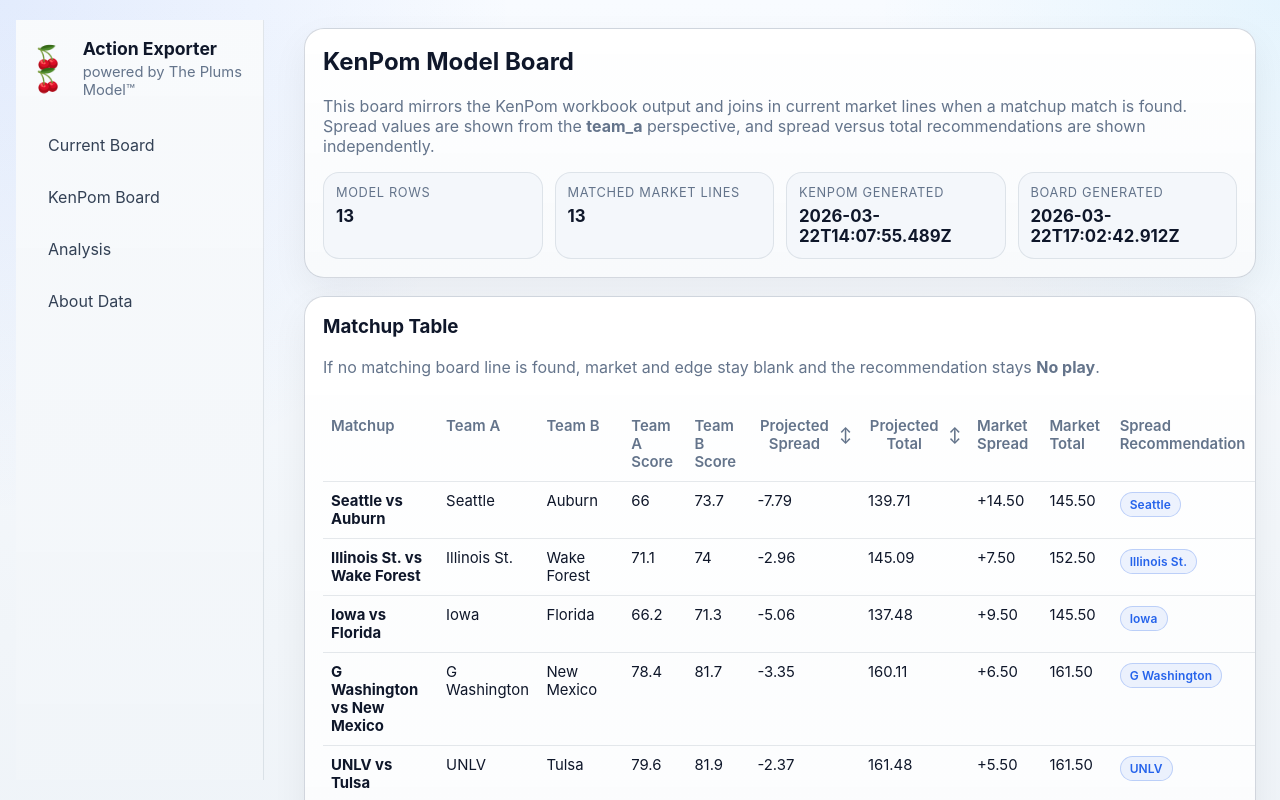
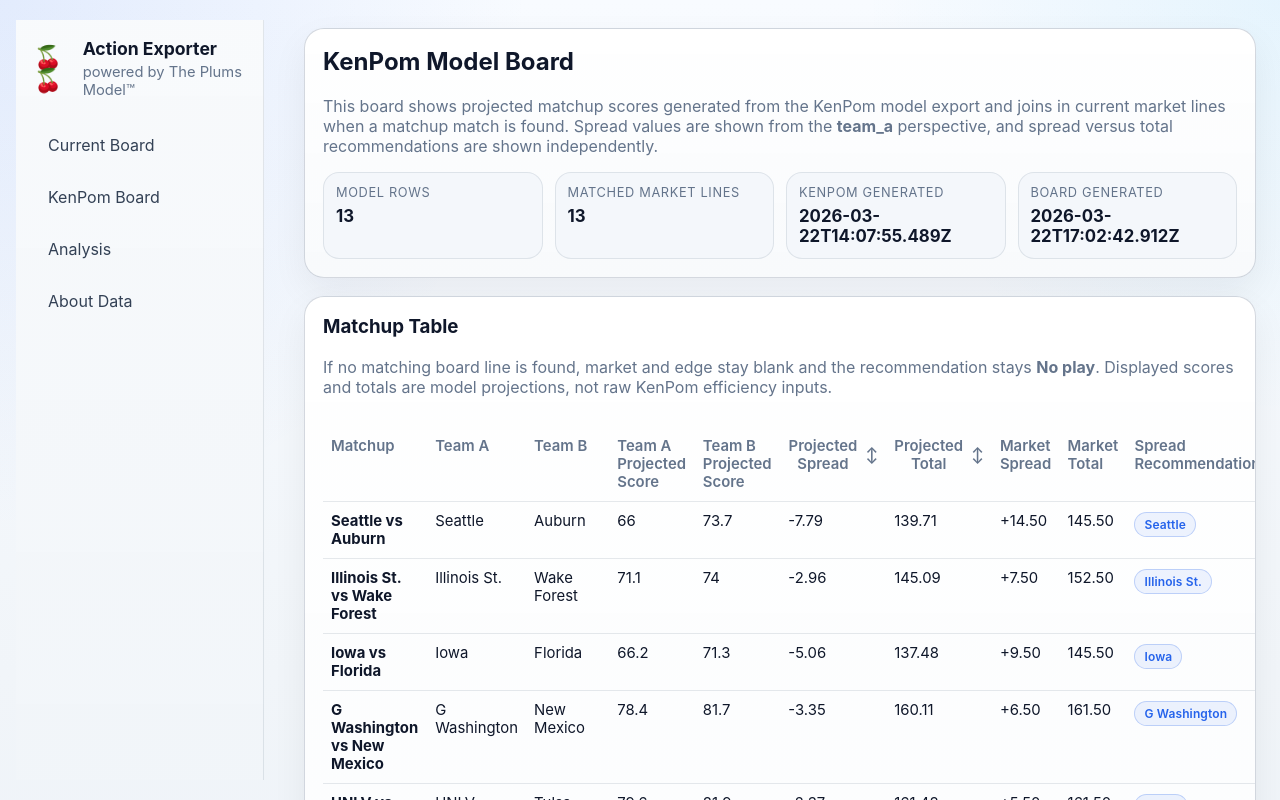
Before and after one commit to kevinheinzelman/action-exporter-view, a Next.js app: page /kenpom in a window 1280 px wide. Shown: the top 800 px of the page. Built offline with nearby package versions, Linux system fonts and the light colour scheme.

Commit message:
fix kenpom projected score labels

```diff
--- a/app/kenpom/page.tsx
+++ b/app/kenpom/page.tsx
@@ -143,7 +143,7 @@
       <section className="hero">
         <h2>KenPom Model Board</h2>
         <p className="subtle">
-          This board mirrors the KenPom workbook output and joins in current market lines when a matchup match is found. Spread values are shown from the <strong>team_a</strong> perspective, and spread versus total recommendations are shown independently.
+          This board shows projected matchup scores generated from the KenPom model export and joins in current market lines when a matchup match is found. Spread values are shown from the <strong>team_a</strong> perspective, and spread versus total recommendations are shown independently.
         </p>
         <div className="metrics">
           <div className="metric">
@@ -170,7 +170,7 @@
           <div>
             <h3>Matchup Table</h3>
             <p className="subtle">
-              If no matching board line is found, market and edge stay blank and the recommendation stays <strong>No play</strong>.
+              If no matching board line is found, market and edge stay blank and the recommendation stays <strong>No play</strong>. Displayed scores and totals are model projections, not raw KenPom efficiency inputs.
             </p>
           </div>
         </div>
@@ -181,8 +181,8 @@
               <th>Matchup</th>
               <th>Team A</th>
               <th>Team B</th>
-              <th>Team A Score</th>
-              <th>Team B Score</th>
+              <th>Team A Projected Score</th>
+              <th>Team B Projected Score</th>
               <th>
                 <SortButton
                   label="Projected Spread"
```
